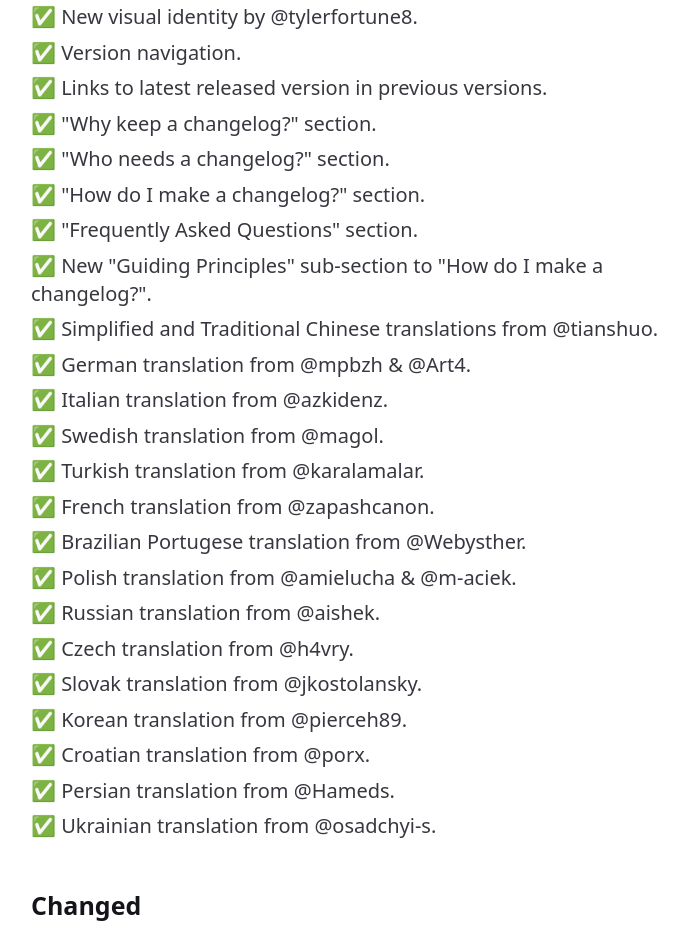
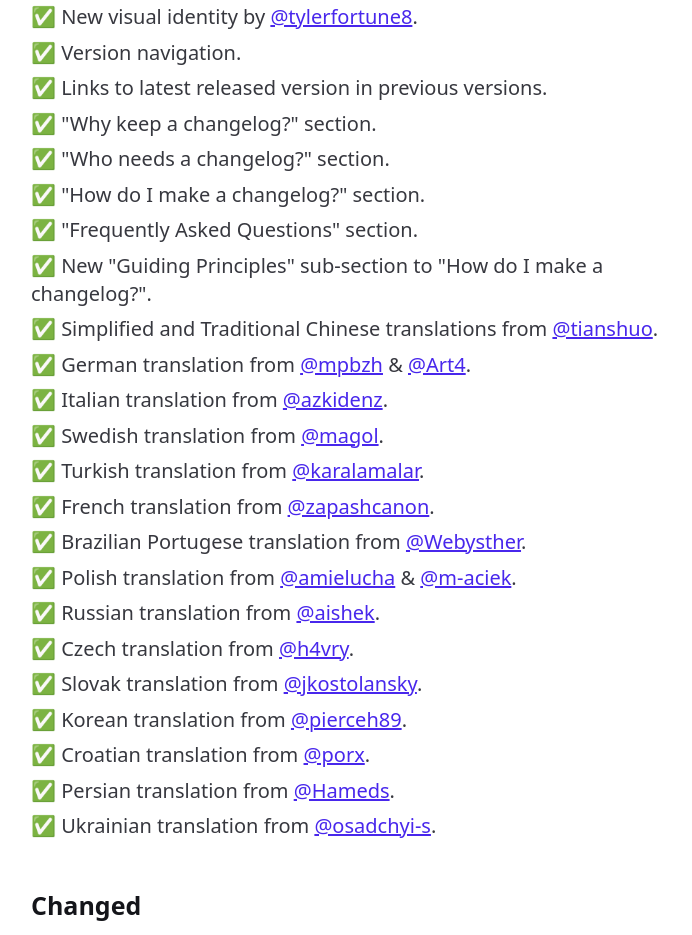
Before and after one commit to apo-bozdag/changelog-preview, a plain HTML site: page index.html in a window 1280 px wide. Shown: the part 414-1349 px from the top of the page, without its empty margins (449-1141 px from the left). Drawn offline with Linux system fonts and the light colour scheme.

Commit message:
Deploying to gh-pages from @ apo-bozdag/changelog-preview@ccc95a7d22ada7d9bc95d6c8983c08b0d05ca52e 🚀

```diff
--- a/index.html
+++ b/index.html
@@ -93,7 +93,7 @@ and this project adheres to <a href="https://semver.org/spec/v2.0.0.html">Semant
                                 <ul class="list list--icons">
                                         <li>
                                             <div class="flex items-start">
-                                                <div>✅ New visual identity by @tylerfortune8.
+                                                <div>✅ New visual identity by <a href="https://github.com/tylerfortune8">@tylerfortune8</a>.
 </div>
                                             </div>
                                         </li>
@@ -141,91 +141,91 @@ and this project adheres to <a href="https://semver.org/spec/v2.0.0.html">Semant
                                         </li>
                                         <li>
                                             <div class="flex items-start">
-                                                <div>✅ Simplified and Traditional Chinese translations from @tianshuo.
+                                                <div>✅ Simplified and Traditional Chinese translations from <a href="https://github.com/tianshuo">@tianshuo</a>.
 </div>
                                             </div>
                                         </li>
                                         <li>
                                             <div class="flex items-start">
-                                                <div>✅ German translation from @mpbzh &amp; @Art4.
+                                                <div>✅ German translation from <a href="https://github.com/mpbzh">@mpbzh</a> &amp; <a href="https://github.com/Art4">@Art4</a>.
 </div>
                                             </div>
                                         </li>
                                         <li>
                                             <div class="flex items-start">
-                                                <div>✅ Italian translation from @azkidenz.
+                                                <div>✅ Italian translation from <a href="https://github.com/azkidenz">@azkidenz</a>.
 </div>
                                             </div>
                                         </li>
                                         <li>
                                             <div class="flex items-start">
-                                                <div>✅ Swedish translation from @magol.
+                                                <div>✅ Swedish translation from <a href="https://github.com/magol">@magol</a>.
 </div>
                                             </div>
                                         </li>
                                         <li>
                                             <div class="flex items-start">
-                                                <div>✅ Turkish translation from @karalamalar.
+                                                <div>✅ Turkish translation from <a href="https://github.com/karalamalar">@karalamalar</a>.
 </div>
                                             </div>
                                         </li>
                                         <li>
                                             <div class="flex items-start">
-                                                <div>✅ French translation from @zapashcanon.
+                                                <div>✅ French translation from <a href="https://github.com/zapashcanon">@zapashcanon</a>.
 </div>
                                             </div>
                                         </li>
                                         <li>
                                             <div class="flex items-start">
-                                                <div>✅ Brazilian Portugese translation from @Webysther.
+                                                <div>✅ Brazilian Portugese translation from <a href="https://github.com/Webysther">@Webysther</a>.
 </div>
                                             </div>
                                         </li>
                                         <li>
                                             <div class="flex items-start">
-                                                <div>✅ Polish translation from @amielucha &amp; @m-aciek.
+                                                <div>✅ Polish translation from <a href="https://github.com/amielucha">@amielucha</a> &amp; <a href="https://github.com/m-aciek">@m-aciek</a>.
 </div>
                                             </div>
                                         </li>
                                         <li>
                                             <div class="flex items-start">
-                                                <div>✅ Russian translation from @aishek.
+                                                <div>✅ Russian translation from <a href="https://github.com/aishek">@aishek</a>.
 </div>
                                             </div>
                                         </li>
                                         <li>
                                             <div class="flex items-start">
-                                                <div>✅ Czech translation from @h4vry.
+                                                <div>✅ Czech translation from <a href="https://github.com/h4vry">@h4vry</a>.
 </div>
                                             </div>
                                         </li>
                                         <li>
                                             <div class="flex items-start">
-                                                <div>✅ Slovak translation from @jkostolansky.
+                                                <div>✅ Slovak translation from <a href="https://github.com/jkostolansky">@jkostolansky</a>.
 </div>
                                             </div>
                                         </li>
                                         <li>
                                             <div class="flex items-start">
-                                                <div>✅ Korean translation from @pierceh89.
+                                                <div>✅ Korean translation from <a href="https://github.com/pierceh89">@pierceh89</a>.
 </div>
                                             </div>
                                         </li>
                                         <li>
                                             <div class="flex items-start">
-                                                <div>✅ Croatian translation from @porx.
+                                                <div>✅ Croatian translation from <a href="https://github.com/porx">@porx</a>.
 </div>
                                             </div>
                                         </li>
                                         <li>
                                             <div class="flex items-start">
-                                                <div>✅ Persian translation from @Hameds.
+                                                <div>✅ Persian translation from <a href="https://github.com/Hameds">@Hameds</a>.
 </div>
                                             </div>
                                         </li>
                                         <li>
                                             <div class="flex items-start">
-                                                <div>✅ Ukrainian translation from @osadchyi-s.
+                                                <div>✅ Ukrainian translation from <a href="https://github.com/osadchyi-s">@osadchyi-s</a>.
 </div>
                                             </div>
                                         </li>
@@ -354,19 +354,19 @@ and this project adheres to <a href="https://semver.org/spec/v2.0.0.html">Semant
                                 <ul class="list list--icons">
                                         <li>
                                             <div class="flex items-start">
-                                                <div>✅ RU translation from @aishek.
+                                                <div>✅ RU translation from <a href="https://github.com/aishek">@aishek</a>.
 </div>
                                             </div>
                                         </li>
                                         <li>
                                             <div class="flex items-start">
-                                                <div>✅ pt-BR translation from @tallesl.
+                                                <div>✅ pt-BR translation from <a href="https://github.com/tallesl">@tallesl</a>.
 </div>
                                             </div>
                                         </li>
                                         <li>
                                             <div class="flex items-start">
-                                                <div>✅ es-ES translation from @ZeliosAriex.
+                                                <div>✅ es-ES translation from <a href="https://github.com/ZeliosAriex">@ZeliosAriex</a>.
 </div>
                                             </div>
                                         </li>
@@ -453,7 +453,7 @@ and this project adheres to <a href="https://semver.org/spec/v2.0.0.html">Semant
                                         </li>
                                         <li>
                                             <div class="flex items-start">
-                                                <div>📝 Start following SemVer properly.
+                                                <div>📝 Start following <a href="https://semver.org">SemVer</a> properly.
 </div>
                                             </div>
                                         </li>
```
